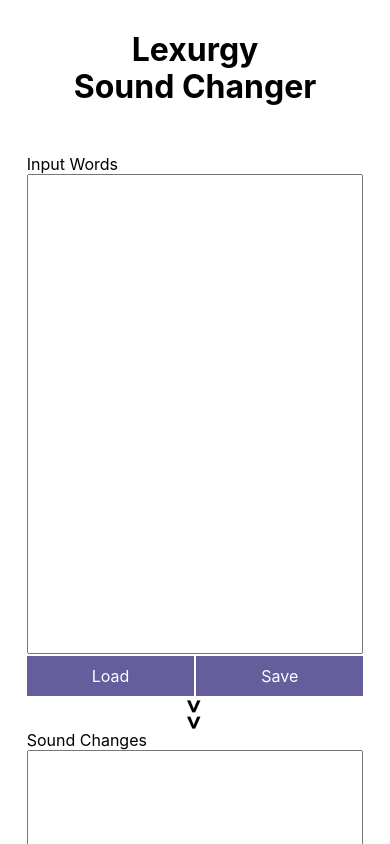
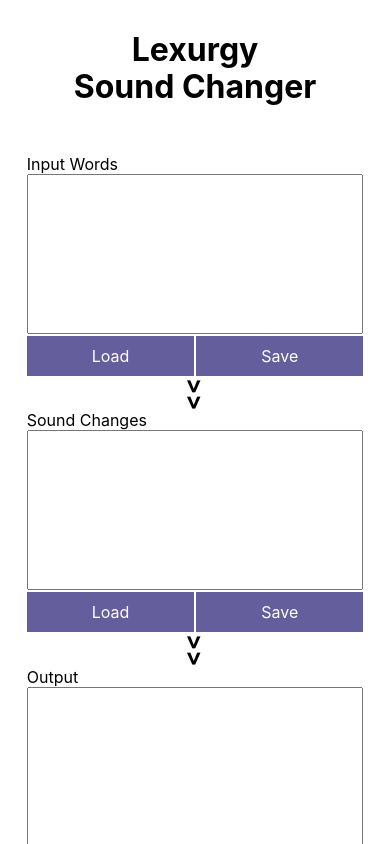
Before and after one commit to def-gthill/lexurgy-web, a Next.js app: page /sc in a window 390 px wide. Shown: the top 844 px of the page. Built offline with nearby package versions, Linux system fonts and the light colour scheme.

Commit message:
Fixed specificity of stackedEditor style

```diff
--- a/styles/SC.module.css
+++ b/styles/SC.module.css
@@ -67,7 +67,7 @@
     flex-basis: 0;
   }
 
-  .stackedEditor textarea {
+  div.stackedEditor textarea {
     height: 10rem;
   }
 
```
